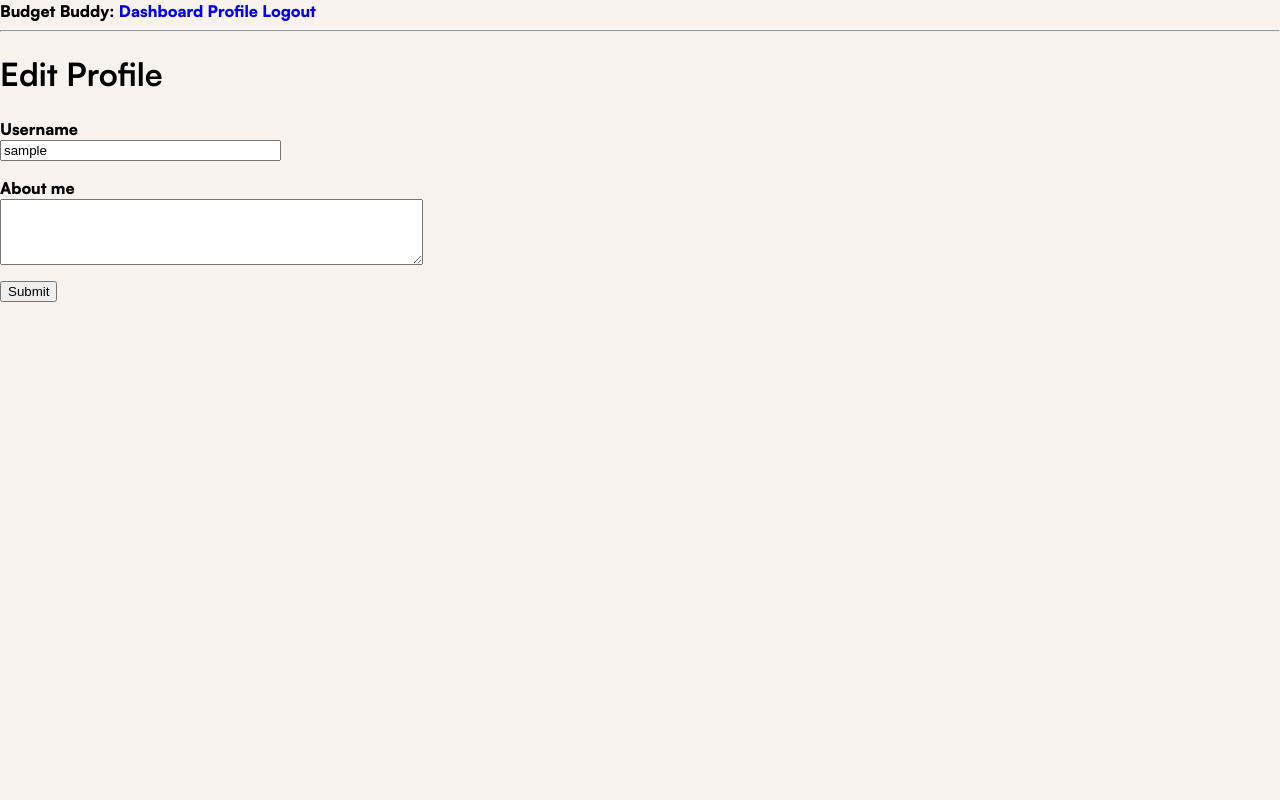
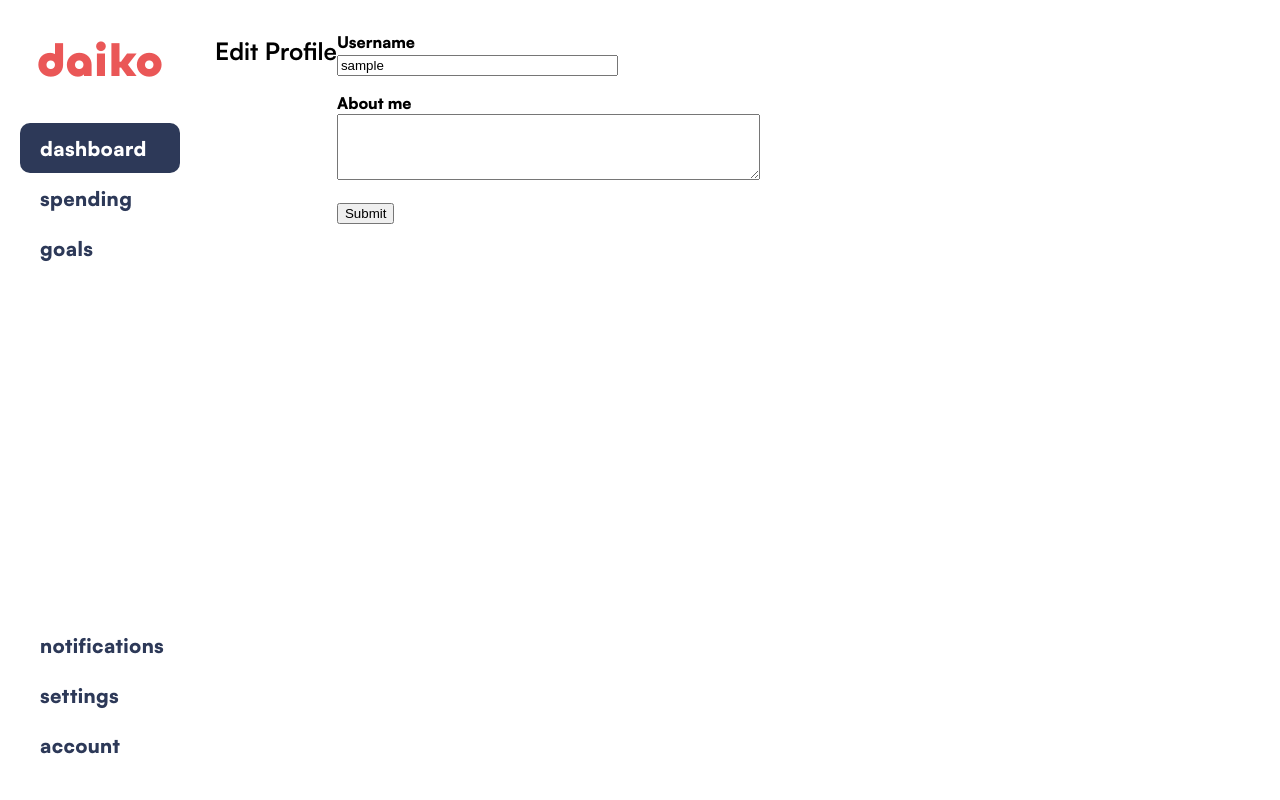
Before and after one commit to AZ0228/DaikoWallet, a Flask app: page /edit_profile in a window 1280 px wide. Run offline with Flask 3, Linux system fonts and the light colour scheme; the visitor is signed in with stand-in values (Sample User, id 1); data comes from the database, SQL or seed files in the repository; parts of the project's set-up code (start-up, migrations or seed data) failed here and were passed over.

Commit message:
debugged and updated base styling

```diff
--- a/app/models.py
+++ b/app/models.py
@@ -42,7 +42,7 @@ class User(UserMixin, db.Model):
         self.encrypted_password_hash = generate_password_hash(password)
 
     def check_password(self, password):
-        return check_password_hash(self.ecrypted_password_hash, password)
+        return check_password_hash(self.encrypted_password_hash, password)
 
     def avatar(self, size):
         digest = md5(self.email.lower().encode('utf-8')).hexdigest()
@@ -67,7 +67,7 @@ class User(UserMixin, db.Model):
                     Post.timestamp.desc())
     #-----------------
     def transaction(self):
-        return Post.query.filter_by(user_id=self.id).order_by(Post.timestamp.desc())
+        return Post.query.filter_by(user_id=self.id).order_by(Post.transaction_timestamp.desc())
 
 
 
--- a/app/static/css/base.css
+++ b/app/static/css/base.css
@@ -48,8 +48,8 @@ body{
 #logo{
     color:var(--highlight);
     font-family: 'Chillax';
-    font-size:40px;
-
+    font-size: 45px;
+    margin-top: 30px;
 }
 
 #menu{
@@ -66,6 +66,47 @@ body{
     z-index: 2;
 }
 
-#menu nav{
-    width:160px;
+#menu section{
+
+display: flex;
+
+flex-direction: column;
+
+justify-content: space-between;
+
+flex-grow: 1;
 }
+
+#menu section nav{
+    width: 160px;
+    /* padding: 20px; */
+    font-size: 20px;
+    display: flex;
+    flex-direction: column;
+    margin: 30px 0px;
+}
+
+#menu section nav a{
+    padding-left: 20px;
+    height: 50px;
+    display: flex;
+    flex-direction: column;
+    justify-content: center;
+    letter-spacing: 0.02em;
+}
+
+#chosen{
+    background-color: var(--text-color);
+    border-radius:10px;
+    color: #fff;
+}
+
+#right{
+    display:flex;
+    padding:15px;
+    left:200px;
+    position: absolute;
+    height: 100%;
+    right: 0;
+    box-sizing: border-box;
+}
--- a/app/templates/base.html
+++ b/app/templates/base.html
@@ -1,34 +1,44 @@
-<html>
+<!DOCTYPE html>
+<html lang="en">
 <head>
+    <meta charset="UTF-8">
+    <meta http-equiv="X-UA-Compatible" content="IE=edge">
+    <meta name="viewport" content="width=device-width, initial-scale=1.0">
     {% if title %}
     <title>{{ title }}</title>
     {% else %}
-        <title>Budget Buddy</title>
+    <title>Daiko</title>
     {% endif %}
-        <link rel="stylesheet" type="text/css" href="{{ url_for('static', filename='css/styles.css') }}">
+    <link rel="stylesheet" type="text/css" href="{{ url_for('static', filename='css/base.css') }}">
 </head>
-    </head>
+
 <body>
-        <div>
-            Budget Buddy:
-            <a href="{{ url_for('dashboard') }}">Dashboard</a>
-            {% if current_user.is_anonymous %}
-            <a href="{{ url_for('login') }}">Login</a>
-            {% else %}
-            <a href="{{ url_for('user', username=current_user.username) }}">Profile</a>
-            <a href="{{ url_for('logout') }}">Logout</a>
-            {% endif %}
-        </div>
-        <hr>
-        {% with messages = get_flashed_messages() %}
-        {% if messages %}
-        <ul>
-            {% for message in messages %}
-            <li>{{ message }}</li>
-            {% endfor %}
-        </ul>
-        {% endif %}
-        {% endwith %}
-        {% block content %}{% endblock %}
+    <section id="menu">
+        <a id="logo" href="#">daiko</a>
+        <section id="options">
+            <nav>
+                <a href="#" id="chosen"><div class="navElements">
+                    <p>dashboard</p>
+                </div></a>
+                <a href="#"><div class="navElements">
+                    <p>spending</p>
+                </div></a>
+                <a href="#"><div class="navElements">
+                    <p>goals</p>
+                </div></a>
+            </nav>
+            <nav>
+                <a href="#"><div class="navElements">
+                    <p>notifications</p>
+                </div></a>
+                <a href="#"><div class="navElements">
+                    <p>settings</p>
+                </div></a>
+                <a href="{{ url_for('user', username=current_user.username) }}"><div class="navElements">
+                    <p>account</p>
+                </div></a>
+            </nav>
+        </section>
+    </section>
+    <section id="right">{% block content %}{% endblock %}</section>
 </body>
-</html>
```
Also changed, not shown: app/templates/live/base.html (deleted, +0 -37 lines), app/templates/live/base1.html (added, +34 -0 lines), app/static/images/mockup1.svg, app/templates/live/Chillax-Bold.otf (added), app/templates/live/Satoshi-Black.otf (added), app/templates/live/Satoshi-Bold.otf (added), app/templates/live/Satoshi-Medium.otf (added). Lines whose indentation alone changed are shown as unchanged.
